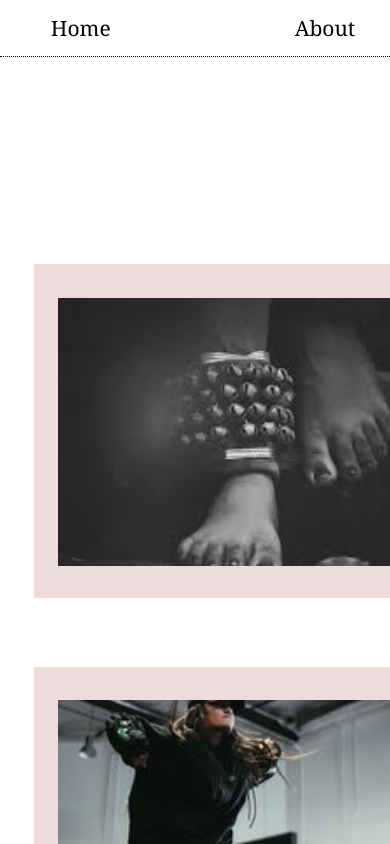
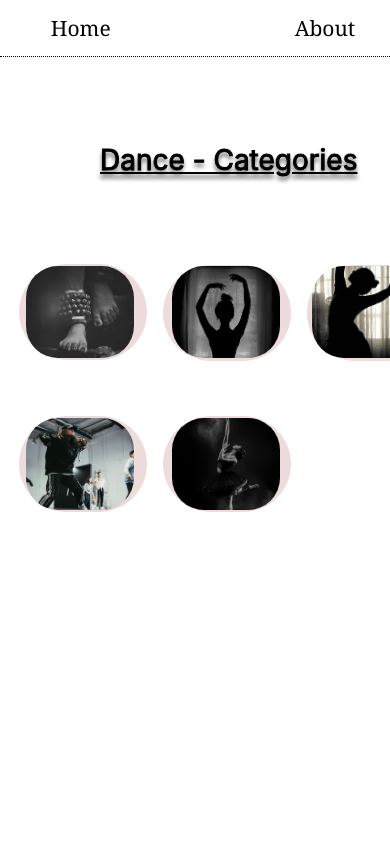
Before and after one commit to pankhuri813/playlistify2, a React (Create React App) app in the folder frontend/: page /category in a window 390 px wide. Shown: the top 844 px of the page. Built offline with nearby package versions, Linux system fonts and the light colour scheme; a web font is replaced by a local one.

Commit message:
responsiveness implemented

```diff
--- a/frontend/src/components/AboutPage/About.css
+++ b/frontend/src/components/AboutPage/About.css
@@ -1,47 +1,6 @@
-/* @import url('https://fonts.googleapis.com/css2?family=Italianno&display=swap');
+ /* @import url('https://fonts.googleapis.com/css2?family=Italianno&display=swap'); */
 
-.about,
-.playlistiy {
-  position: relative;
-  font-size: 21px;
-  font-family: Cambria, Cochin, Georgia, Times, 'Times New Roman', serif;
-  color: black;
-  text-align: left;
-}
-.playlistify {
-  font-size: 30px;
-  font-family: 'Italianno', cursive;
-  display: inline-block;
-  width: 20.25rem;
-  flex-shrink: 0;
-  padding-left: 190px;
-}
-.love-icon,
-.user-icon {
-  position: relative;
-  width: 4rem;
-  height: 4rem;
-  flex-shrink: 0;
-  object-fit: cover;
-}
-.user-icon {
-  width: 2.75rem;
-  height: 3.63rem;
-}
-.navbar-about {
-  position: absolute;
-  top: 0;
-  left: 0;
-  width: 94.5rem;
-  overflow: hidden;
-  display: flex;
-  flex-direction: row;
-  padding: 0 8px;
-  box-sizing: border-box;
-  align-items: center;
-  justify-content: center;
-  gap: 11.5rem;
-} */
+
 .aboutpage-child {
   position: absolute;
   top: 18.06rem;
@@ -86,3 +45,22 @@
   color: black;
   font-family: Cambria, Cochin, Georgia, Times, 'Times New Roman', serif;
 }
+
+
+@media only screen and (max-width: 600px){
+  .aboutpage-child{
+    left: -5rem;
+  }
+  .aboutpage-item{
+    left: 1.8rem;
+    width: 23.1rem;
+    top: 39rem;
+    height: auto;
+  }
+  .about1{
+    left: 10.5rem;
+  }
+  .it-is-a-about-container{
+    left: 4rem;
+  }
+}
--- a/frontend/src/components/Category/Category.css
+++ b/frontend/src/components/Category/Category.css
@@ -1,38 +1,4 @@
-/* .about,
-.playlistiy {
-  position: relative;
-}
-.playlistiy {
-  font-size: var(--font-size-41xl);
-  font-family: var(--font-italianno);
-  display: inline-block;
-  width: 20.25rem;
-  flex-shrink: 0;
-}
-.love-icon,
-.user-icon {
-  position: relative;
-  width: 4rem;
-  height: 4rem;
-  flex-shrink: 0;
-  object-fit: cover;
-}
-.user-icon {
-  width: 3.75rem;
-  height: 5.63rem;
-}
-.navbar {
-  position: absolute;
-  top: 0;
-  left: 0;
-  overflow: hidden;
-  display: flex;
-  flex-direction: row;
-  padding: 0 var(--padding-10xl);
-  align-items: center;
-  justify-content: center;
-  gap: var(--gap-177xl);
-} */
+
 .dance-categories {
   position: absolute;
   top: 8.94rem;
@@ -50,7 +16,7 @@
   position: absolute;
   top: 16.5rem;
   left: 2.13rem;
-  border-radius: var(--br-31xl);
+  border-radius: 5rem;
   background-color: #EEDBDB;
   width: 28.13rem;
   height: 20.88rem;
@@ -84,7 +50,7 @@
   position: absolute;
   top: 18.63rem;
   left: 3.63rem;
-  border-radius: var(--br-11xl);
+  border-radius: 2rem;
   width: 24.63rem;
   height: 16.75rem;
   object-fit: cover;
@@ -111,12 +77,75 @@
 }
 .categorypage {
   position: relative;
-  background-color: var(--color-white);
+  /* background-color: var(--color-white); */
   width: 100%;
   height: 71.06rem;
   overflow: hidden;
   text-align: left;
-  font-size: var(--font-size-17xl);
-  color: var(--color-black);
-  font-family: var(--font-itim);
 }
+
+
+@media only screen and (max-width: 600px){
+  .dance-categories{
+    top: 8.94rem;
+    left: 6.25rem;
+    font-size: 1.75rem;
+  }
+  .categorypage-child{
+    width: 8rem;
+    height: 6rem;
+    left: 1.2rem;
+  }
+  .categorypage-item{
+    width: 8rem;
+    height: 6rem;
+    left: 10.2rem;
+  }
+  .categorypage-child1{
+    width: 8rem;
+    height: 6rem;
+    left: 19.2rem;
+  }
+  .rectangle-div{
+    width: 8rem;
+    height: 6rem;
+    left: 1.2rem;
+    top: 26rem;
+  }
+  .categorypage-inner{
+    width: 8rem;
+    height: 6rem;
+    left: 10.2rem;
+    top: 26rem;
+  }
+  .rectangle-icon{
+    top: 16.63rem;
+    left: 1.63rem;
+    width: 6.75rem;
+    height: 5.75rem;
+  }
+  .categorypage-child5{
+    left: 10.75rem;
+    width: 6.75rem;
+    height: 5.75rem;
+    top: 16.63rem;
+  }
+  .categorypage-child4{
+    left: 19.51rem;
+    width: 6.75rem;
+    height: 5.75rem;
+    top: 16.63rem;
+  }
+  .categorypage-child3{
+    top: 26.15rem;
+    left: 1.63rem;
+    width: 6.75rem;
+    height: 5.75rem;
+  }
+  .categorypage-child2{
+    top: 26.15rem;
+    left: 10.75rem;
+    width: 6.75rem;
+    height: 5.75rem;
+  }
+}
--- a/frontend/src/components/Homepage/Homepage.css
+++ b/frontend/src/components/Homepage/Homepage.css
@@ -1,39 +1,4 @@
-/* .about,
-.playlistiy {
-  position: relative;
-}
-.playlistiy {
-  font-size: var(--font-size-41xl);
-  font-family: var(--font-italianno);
-  display: inline-block;
-  width: 20.25rem;
-  flex-shrink: 0;
-}
-.love-icon,
-.user-icon {
-  position: relative;
-  width: 2rem;
-  height: 2.5rem;
-  flex-shrink: 0;
-  object-fit: cover;
-}
-.user-icon {
-  width: 3.75rem;
-  height: 3.63rem;
-} */
-/* .navbar {
-  position: absolute;
-  top: 0;
-  left: -0.25rem;
-  overflow: hidden;
-  display: flex;
-  flex-direction: row;
-  padding: 0 var(--padding-10xl);
-  align-items: center;
-  justify-content: center;
-  gap: 11.69rem;
-  font-size: var(--font-size-17xl);
-} */
+
 .homepage-child {
   position: absolute;
   top: 6.75rem;
@@ -99,16 +64,7 @@
   top: 16rem;
   left: 56.56rem;
 }
-/* .steps-child,
-.text {
-  position: absolute;
-  top: 12.06rem;
-  left: 3.06rem;
-} */
-/* .text {
-  top: 16.81rem;
-  left: 5.94rem;
-} */
+
 .lorem-ipsum-has,
 .steps-item {
   position: absolute;
@@ -261,7 +217,7 @@
 }
 .homepage {
   position: relative;
-  background-color: var(--color-white);
+  background-color:white;
   width: 100%;
   height: 125.88rem;
   overflow: hidden;
@@ -330,3 +286,127 @@
     left: 75rem;
     border-radius: 100%;
   }
+
+
+
+
+
+
+  @media only screen and (max-width: 600px){
+    .homepage-item{
+      left: 1rem;
+      width: 9rem;
+      height: auto;
+      top: 12rem;
+    }
+    .homepage-inner{
+      left: 2rem;
+      width: 9rem;
+      height: auto;
+      top: 16rem;
+    }
+    .steps-1{
+      left: 12rem;
+    }
+    .homepage-child1{
+      left: 13.8rem;
+    }
+    .homepage-child2{
+      left: 16.3rem;
+    }
+    .heading-homepage3{
+      left: 13rem;
+    }
+    .heading-homepage{
+      left: 14.5rem;
+    }
+    .heading-homepage2{
+      left: 17.1rem;
+    }
+    .browse-the-categories{
+      top: -0.5rem;
+      left: 6.7rem;
+      font-size: 1.5rem;
+    }
+    .types-child{
+      top: 5.880000000000001rem;
+      left: 0.3099999999999996rem;
+      width: 7.309999999999999rem;
+      height: 7.629999999999999rem;
+    }
+    .dance{
+      top: 12.880000000000003rem;
+      left: 1.1500000000000004rem;
+      width: 5rem;
+    }
+    .dance-text{
+      top: 13.700000000000003rem;
+      left: 1.75rem;
+    }
+    .types-inner{
+      width: 7.309999999999999rem;
+      height: 7.629999999999999rem;
+      top: 5.880000000000001rem;
+      left: 9.3099999999999996rem;
+    }
+    .types-item{
+      width: 7.309999999999999rem;
+      height: 7.629999999999999rem;
+      top: 5.880000000000001rem;
+      left: 18.3rem;
+    }
+    .types-child3{
+      top: 12.880000000000003rem;
+      left: 10.1500000000000004rem;
+      width: 5rem;
+    }
+    .cooking{
+      top: 13.700000000000003rem;
+      left: 10.25rem;
+    }
+    .types-child2{
+      top: 12.880000000000003rem;
+      left: 19.1500000000000004rem;
+      width: 5rem;
+    }
+    .drawing{
+      top: 13.700000000000003rem;
+      left: 19.25rem;
+    }
+    .circle-1{
+      height: 2rem;
+      width: 3rem;
+      left: 2.1500000000000004rem;
+      top: 52rem;
+    }
+    .process-1{
+      height: 7.309999999999999rem;
+      width: 7.629999999999999rem;
+      left: 0.3099999999999996rem;
+      top: 53rem;
+    }
+    .process-2{
+      height: 7.309999999999999rem;
+      width: 7.629999999999999rem;
+      left: 9.3099999999999996rem;
+      top: 53rem;
+    }
+    .process-3{
+      height: 7.309999999999999rem;
+      width: 7.629999999999999rem;
+      left: 18.3099999999999996rem;
+      top: 53rem;
+    }
+    .circle-2{
+      height: 2rem;
+      width: 3rem;
+      left: 11.55rem;
+      top: 52rem;
+    }
+    .circle-3{
+      height: 2rem;
+      width: 3rem;
+      left: 21.15rem;
+      top: 52rem;
+    }
+  }
--- a/frontend/src/components/WelcomePage/Welcome.css
+++ b/frontend/src/components/WelcomePage/Welcome.css
@@ -78,3 +78,29 @@
   font-size: 1.5rem;
   line-height: 1.5;
 }
+
+
+
+@media only screen and (max-width: 600px){
+  .images{
+    width: 6.5rem;
+  }
+  .welcome-image{
+    left: 2.5rem;
+    width: 16.8rem;
+    height: 15.6rem;
+  }
+  .logo{
+    top: 22.13rem;
+    left: 2.5rem;
+    width: 20rem;
+    height: auto;
+  }
+  .text{
+    left: 7rem;
+    }
+    .buttons{
+      left: 11.6rem;
+      top: 42.8rem;
+    }
+}
```
Also changed, not shown: 1 other file (tests, documents, lock files or other folders).
